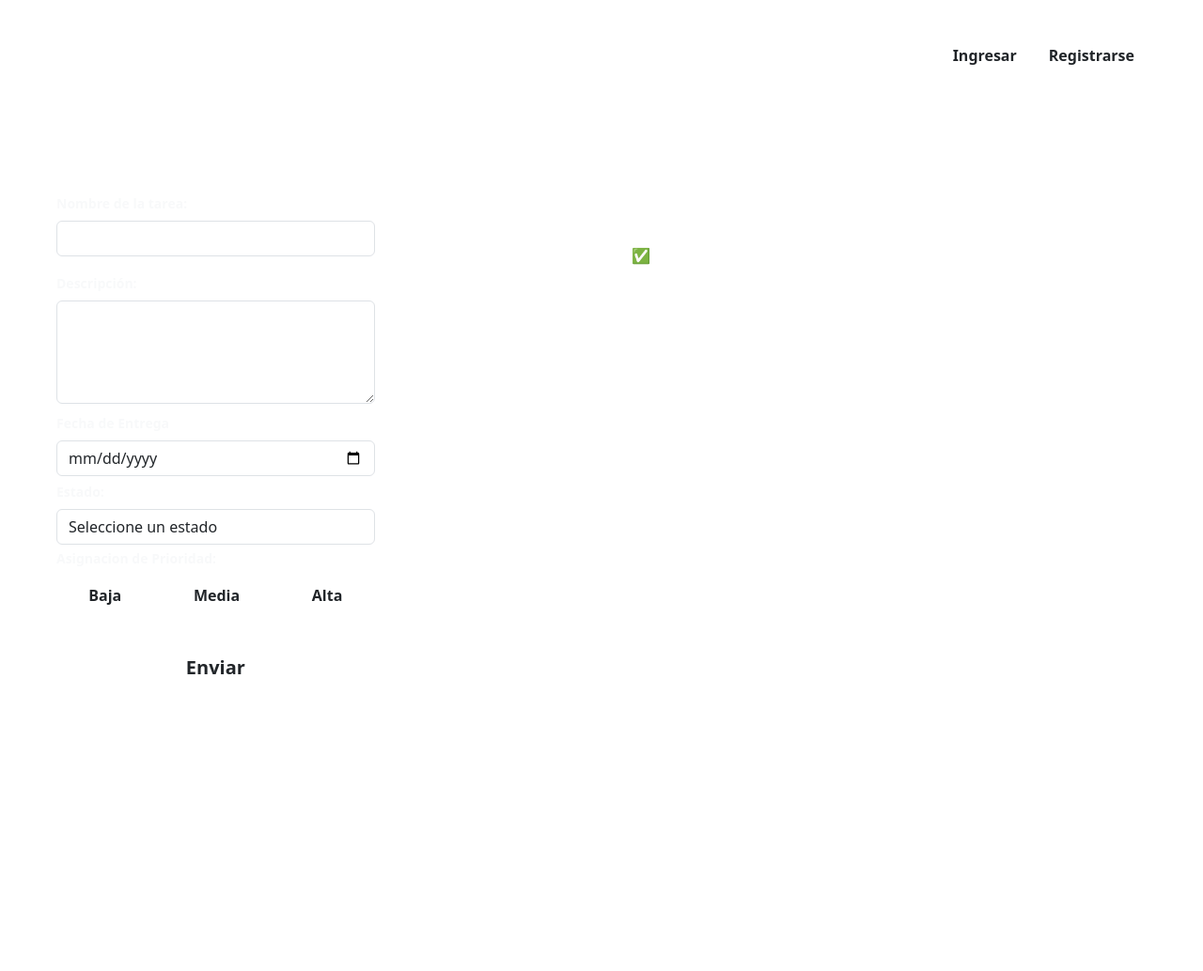
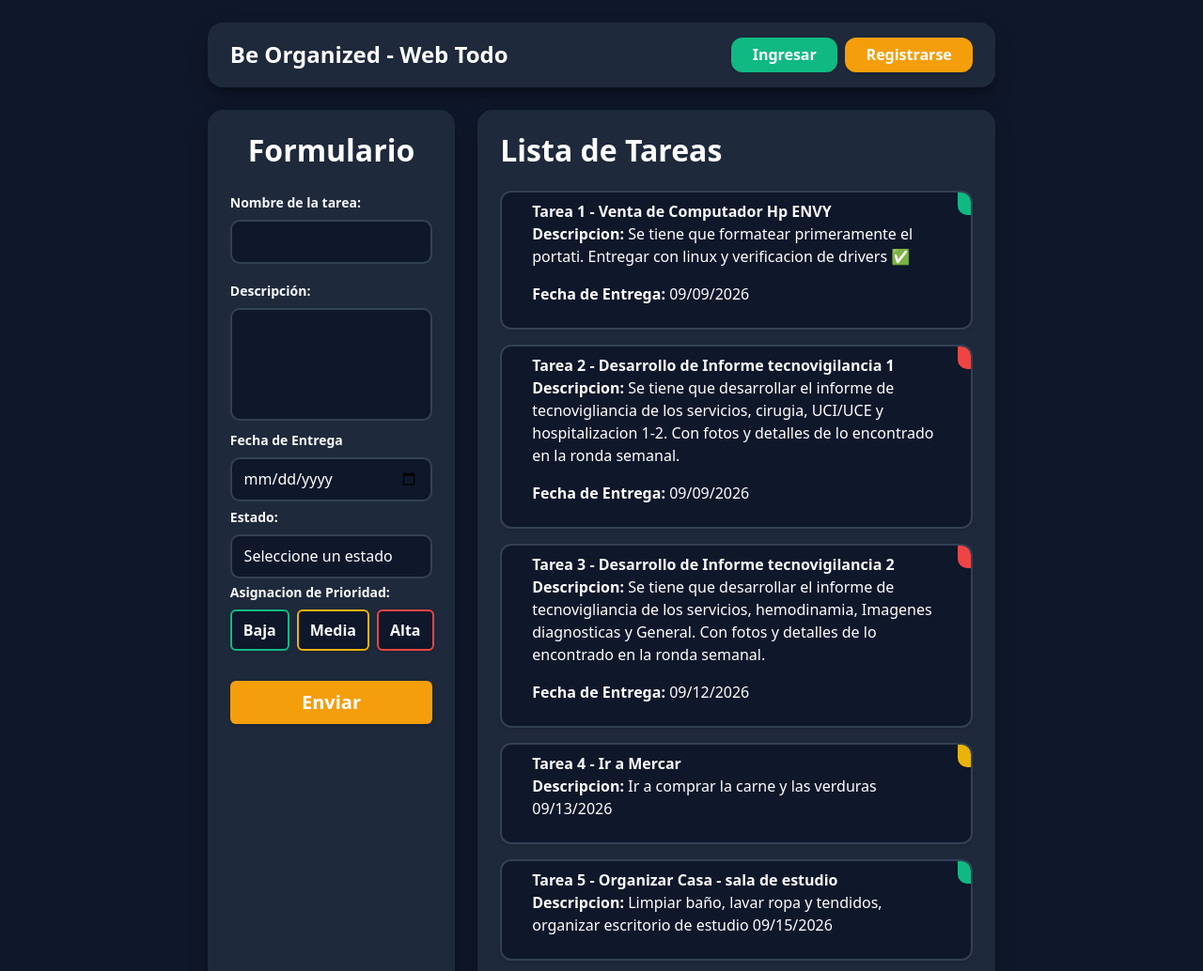
Before and after one commit to waltermp11/Proyecto-ToDo, a plain HTML site: page index.html in a window 1280 px wide. Shown: the top 1034 px of the page at 94% size. Before the commit the page ends 956 px from the top, so only its background shows below. Drawn offline with nearby package versions, Linux system fonts and the light colour scheme; some packages are replaced by stand-ins of ours; files that its build step writes are made by us from their sources; the site is published under a folder, as on GitHub Pages, so addresses that start at the root find nothing; a script that the page names is missing.

Commit message:
Sprint 1: Tarea 3 -  ajustes de colores y errores

```diff
--- a/index.html
+++ b/index.html
@@ -9,7 +9,7 @@
 
     <link href="https://cdn.jsdelivr.net/npm/bootstrap@5.3.8/dist/css/bootstrap.min.css" rel="stylesheet">
 
-    <link rel="stylesheet" href="/assets/CSS/styles.css">
+    <link rel="stylesheet" href="styles.css">
 </head>
 
 <body class="bg-body-dark text-white p-3 p-md-4">
```
